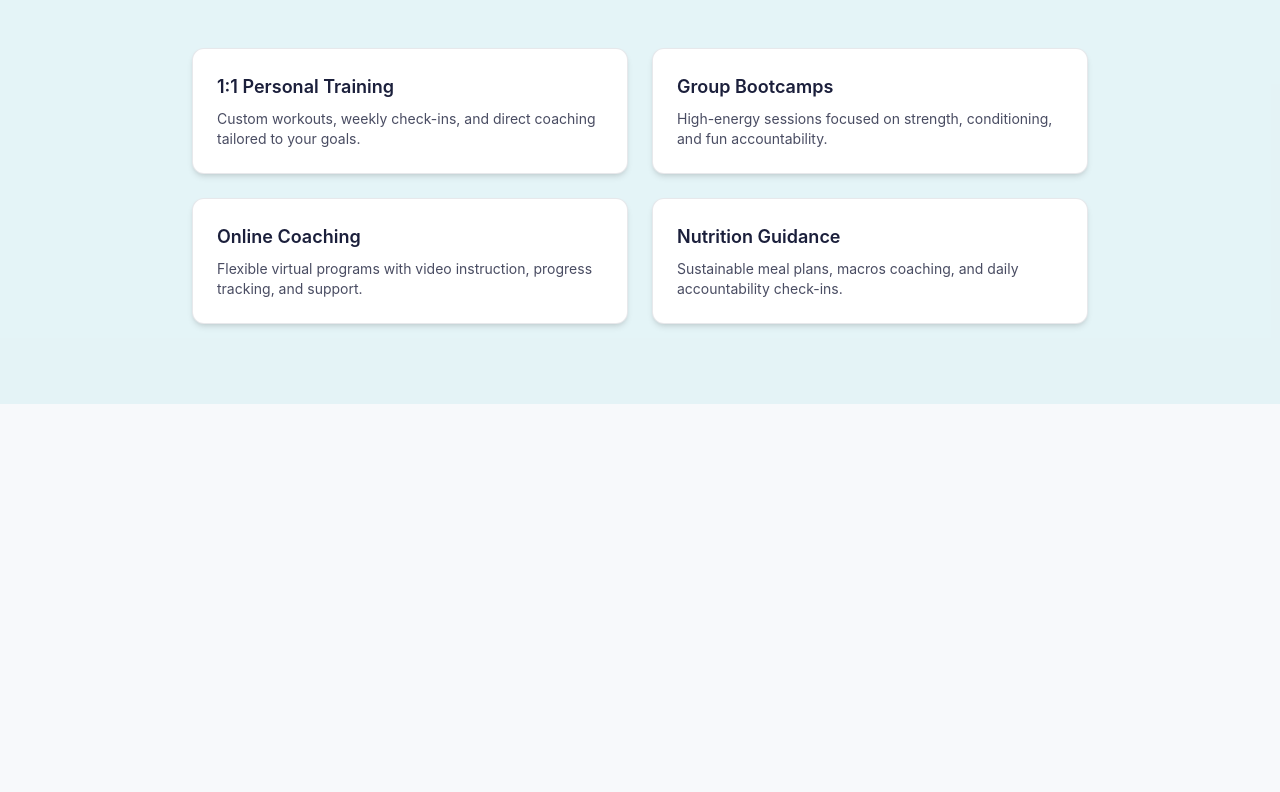
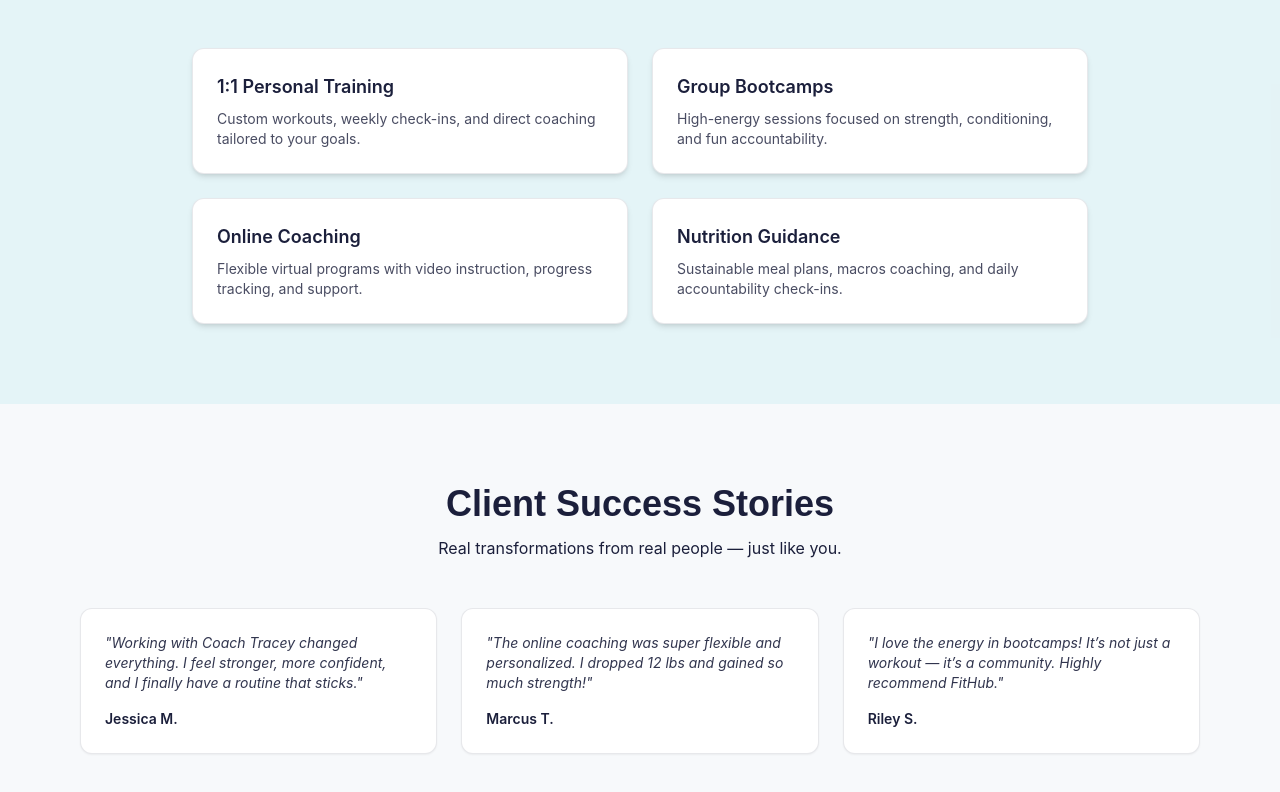
Before and after one commit to tleanne1/fithub-client, a React (Vite) app: page / in a window 1280 px wide. Shown: the part 1441-2233 px from the top of the page. Before the commit the page ends 1845 px from the top, so only its background shows below. Built offline with nearby package versions, Linux system fonts and the light colour scheme.

Commit message:
Created Testimonials.jsx

```diff
--- a/src/App.jsx
+++ b/src/App.jsx
@@ -2,7 +2,7 @@ import React from "react";
 import Hero from "./sections/Hero";
 import About from "./sections/About";
 import Programs from "./sections/Programs";
-
+import Testimonials from "./sections/Testimonials";
 
 
 const App = () => {
@@ -11,6 +11,7 @@ const App = () => {
       <Hero />
       <About />
       <Programs />
+      <Testimonials />
     </main>
   );
 };
--- /dev/null
+++ b/src/sections/Testimonials.jsx
@@ -0,0 +1,48 @@
+import React from "react";
+
+const testimonials = [
+  {
+    quote:
+      "Working with Coach Tracey changed everything. I feel stronger, more confident, and I finally have a routine that sticks.",
+    name: "Jessica M.",
+  },
+  {
+    quote:
+      "The online coaching was super flexible and personalized. I dropped 12 lbs and gained so much strength!",
+    name: "Marcus T.",
+  },
+  {
+    quote:
+      "I love the energy in bootcamps! It’s not just a workout — it’s a community. Highly recommend FitHub.",
+    name: "Riley S.",
+  },
+];
+
+const Testimonials = () => {
+  return (
+    <section id="testimonials" className="bg-light py-20 px-6 md:px-20">
+      <div className="max-w-5xl mx-auto text-center mb-12">
+        <h2 className="text-3xl md:text-4xl font-display font-bold text-midnight mb-3">
+          Client Success Stories
+        </h2>
+        <p className="text-midnight text-base max-w-xl mx-auto">
+          Real transformations from real people — just like you.
+        </p>
+      </div>
+
+      <div className="grid md:grid-cols-3 gap-6 max-w-6xl mx-auto">
+        {testimonials.map((t, idx) => (
+          <div
+            key={idx}
+            className="bg-white p-6 rounded-xl shadow-sm border border-midnight/10"
+          >
+            <p className="text-sm text-midnight/90 italic mb-4">"{t.quote}"</p>
+            <h4 className="text-sm font-semibold text-midnight">{t.name}</h4>
+          </div>
+        ))}
+      </div>
+    </section>
+  );
+};
+
+export default Testimonials;
```
